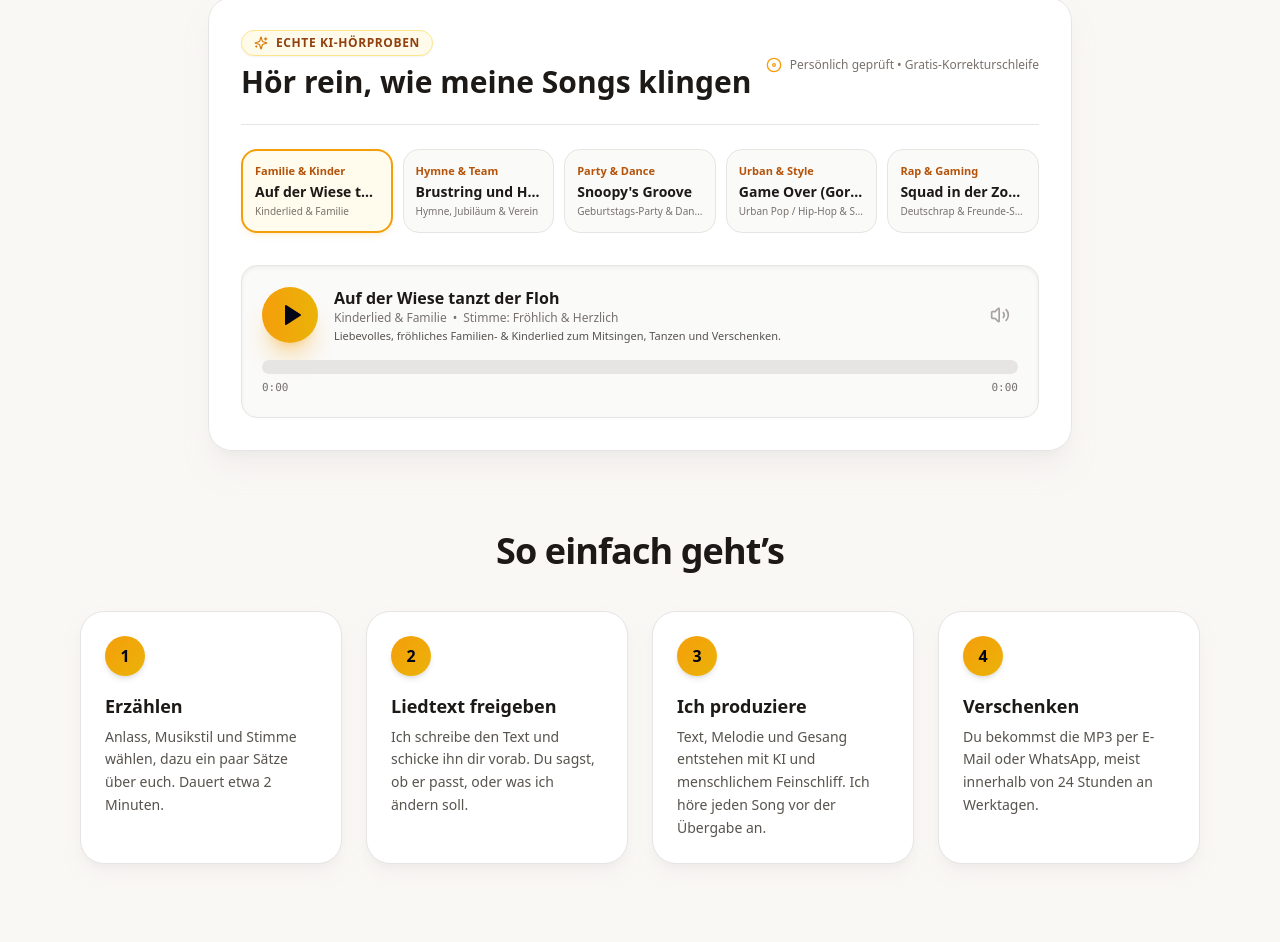
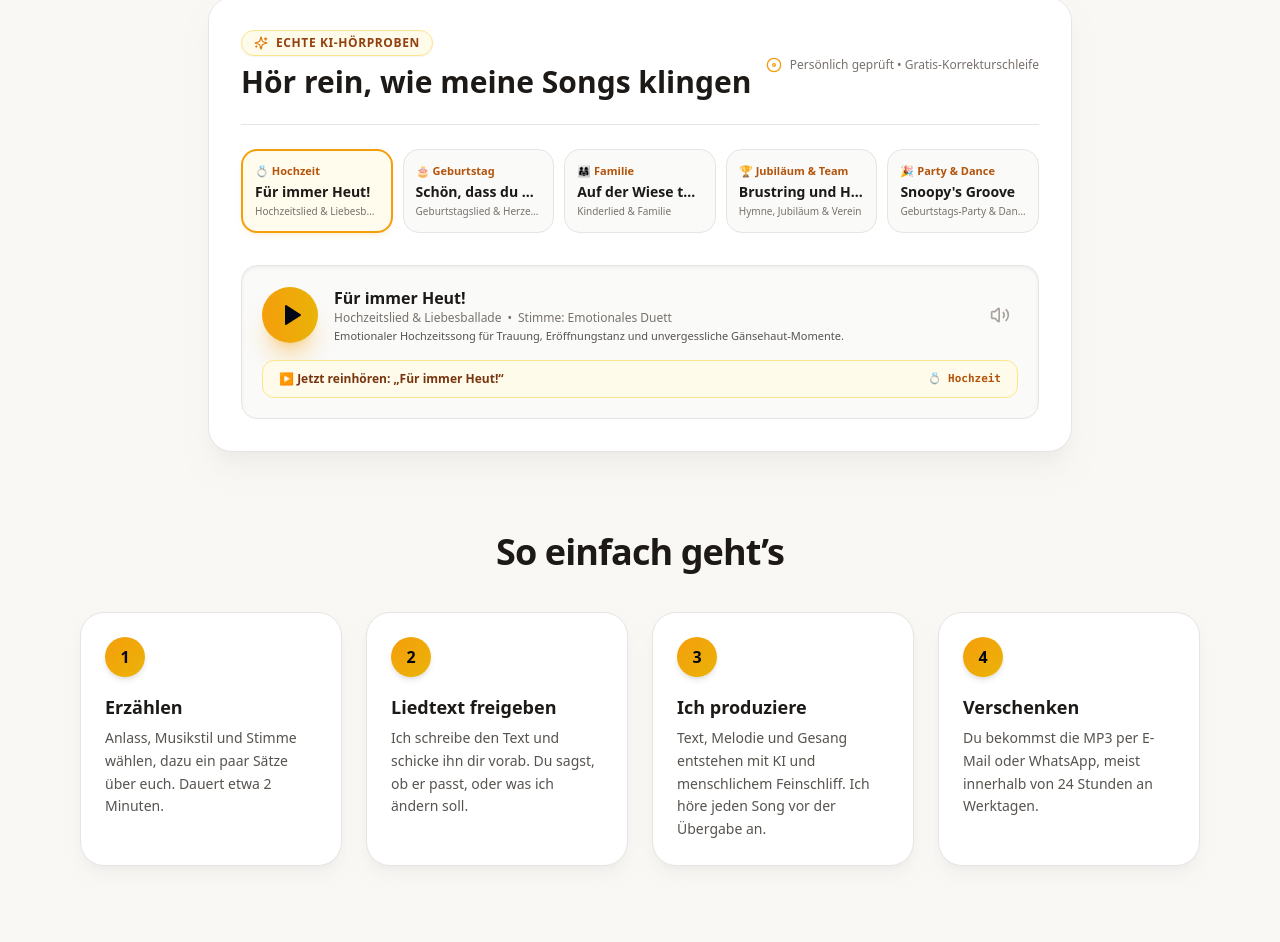
Before and after one commit to dirkonlineservices/mymusicmoment24, a React (Vite) app: page / in a window 1280 px wide. Shown: the part 2148-3090 px from the top of the page. Built offline with nearby package versions, Linux system fonts and the light colour scheme.

Commit message:
feat(audio): put wedding song ('Für immer Heut!') and birthday song ('Schön, dass du da bist!') at #1 and #2 in AudioPlayer

```diff
--- a/src/components/AudioPlayer.jsx
+++ b/src/components/AudioPlayer.jsx
@@ -5,54 +5,54 @@ import { useLanguage } from "../context/LanguageContext";
 
 const PLAYLIST = [
   {
+    id: "fuer-immer-heut",
+    title: "Für immer Heut!",
+    genre: "Hochzeitslied & Liebesballade",
+    categoryLabel: "💍 Hochzeit",
+    vocal: "Emotionales Duett",
+    youtubeId: "MCL9AYpNQa0",
+    description: "Emotionaler Hochzeitssong für Trauung, Eröffnungstanz und unvergessliche Gänsehaut-Momente.",
+    en: { genre: "Wedding song & love ballad", categoryLabel: "💍 Wedding", vocal: "Emotional duet", description: "Emotional wedding song for the ceremony, first dance and unforgettable goosebump moments." },
+  },
+  {
+    id: "schoen-dass-du-da-bist",
+    title: "Schön, dass du da bist!",
+    genre: "Geburtstagslied & Herzensmensch",
+    categoryLabel: "🎂 Geburtstag",
+    vocal: "Modern Pop & Beat",
+    youtubeId: "07dkXAHJ68A",
+    description: "Mitreißender Geburtstags- & Liebes-Song voller Freude, Wertschätzung und persönlichen Erinnerungen.",
+    en: { genre: "Birthday & appreciation song", categoryLabel: "🎂 Birthday", vocal: "Modern pop & beat", description: "Upbeat birthday & love song full of joy, appreciation and personal memories." },
+  },
+  {
     id: "tanzt-der-floh",
     title: "Auf der Wiese tanzt der Floh",
     genre: "Kinderlied & Familie",
-    categoryLabel: "Familie & Kinder",
+    categoryLabel: "👨‍👩‍👧 Familie",
     vocal: "Fröhlich & Herzlich",
     file: "/audio/auf-der-wiese-tanzt-der-floh.mp3",
     description: "Liebevolles, fröhliches Familien- & Kinderlied zum Mitsingen, Tanzen und Verschenken.",
-    en: { genre: "Children's song & family", categoryLabel: "Family & Kids", vocal: "Cheerful & warm", description: "A loving, cheerful family & children's song to sing, dance along to and gift." },
+    en: { genre: "Children's song & family", categoryLabel: "👨‍👩‍👧 Family", vocal: "Cheerful & warm", description: "A loving, cheerful family & children's song to sing, dance along to and gift." },
   },
   {
     id: "brustring-herza",
     title: "Brustring und Herza",
     genre: "Hymne, Jubiläum & Verein",
-    categoryLabel: "Hymne & Team",
+    categoryLabel: "🏆 Jubiläum & Team",
     vocal: "Emotional & Mitreißend",
     file: "/audio/brustring-und-herza.mp3",
     description: "Gänsehaut-Hymne voller Herzblut, Zusammenhalt und Stolz – ideal für Jubiläen, Teams & Freunde.",
-    en: { genre: "Anthem, anniversary & club", categoryLabel: "Anthem & Team", vocal: "Emotional & rousing", description: "A goosebump anthem full of heart, team spirit and pride – ideal for anniversaries, teams & friends." },
+    en: { genre: "Anthem, anniversary & club", categoryLabel: "🏆 Anniversary", vocal: "Emotional & rousing", description: "A goosebump anthem full of heart, team spirit and pride – ideal for anniversaries, teams & friends." },
   },
   {
     id: "snoopy-groove",
     title: "Snoopy's Groove",
     genre: "Geburtstags-Party & Dance",
-    categoryLabel: "Party & Dance",
+    categoryLabel: "🎉 Party & Dance",
     vocal: "Club & Feier-Beat",
     file: "/audio/snoopy-s-groove.mp3",
     description: "Treibender Party-Track mit pulsierendem Groove – perfekt zum Feiern und Anstoßen.",
-    en: { genre: "Birthday party & dance", categoryLabel: "Party & Dance", vocal: "Club & party beat", description: "A driving party track with a pulsing groove – perfect for celebrating." },
-  },
-  {
-    id: "game-over",
-    title: "Game Over (Gorillaz Mode)",
-    genre: "Urban Pop / Hip-Hop & Style",
-    categoryLabel: "Urban & Style",
-    vocal: "Moderne Beats & Flow",
-    file: "/audio/game-over-gorillaz-mode.mp3",
-    description: "Moderner Urban-Sound im unverwechselbaren Gorillaz-Style mit coolem Beat.",
-    en: { genre: "Urban pop / Hip-hop & style", categoryLabel: "Urban & Style", vocal: "Modern beats & flow", description: "A modern urban sound in the distinctive Gorillaz style with a cool beat." },
-  },
-  {
-    id: "squad-warzone",
-    title: "Squad in der Zone (Warzone)",
-    genre: "Deutschrap & Freunde-Song",
-    categoryLabel: "Rap & Gaming",
-    vocal: "Deutschrap & Action",
-    file: "/audio/squad-in-der-zone-warzone.mp3",
-    description: "Packender Deutschrap-Beat über Freundschaft, gemeinsame Nächte, Gaming-Squads und Insider.",
-    en: { genre: "German rap & friends song", categoryLabel: "Rap & Gaming", vocal: "German rap & action", description: "A gripping rap beat about friendship, gaming squads and inside jokes." },
+    en: { genre: "Birthday party & dance", categoryLabel: "🎉 Party & Dance", vocal: "Club & party beat", description: "A driving party track with a pulsing groove – perfect for celebrating." },
   },
 ];
 
@@ -75,18 +75,24 @@ export default function AudioPlayer() {
 
   // Sync track change
   useEffect(() => {
-    if (audioRef.current) {
     if (isFirstMount.current) {
       isFirstMount.current = false;
       // Skip automatic load on first page mount to save 5MB mobile network payload
       return;
     }
+    if (audioRef.current) {
+      if (currentTrack.file) {
         audioRef.current.src = currentTrack.file;
         audioRef.current.load();
         setCurrentTime(0);
         setMilestonesFired({ 25: false, 50: false, 75: false, 100: false });
         if (isPlaying) {
           audioRef.current.play().catch(() => setIsPlaying(false));
+        }
+      } else {
+        audioRef.current.pause();
+        setCurrentTime(0);
+        setDuration(0);
       }
     }
   }, [currentTrackIndex]);
@@ -99,6 +105,18 @@ export default function AudioPlayer() {
   }, [isMuted]);
 
   const handleTogglePlay = () => {
+    if (currentTrack.youtubeId && !currentTrack.file) {
+      if (audioRef.current) audioRef.current.pause();
+      if (isPlaying) {
+        setIsPlaying(false);
+        trackAudioEvent("pause", currentTrack.title, { current_time: 0 });
+      } else {
+        setIsPlaying(true);
+        trackAudioEvent("play", currentTrack.title, { genre: currentTrack.genre });
+      }
+      return;
+    }
+
     if (!audioRef.current) return;
 
     if (isPlaying) {
@@ -154,17 +172,26 @@ export default function AudioPlayer() {
       handleTogglePlay();
       return;
     }
+    const nextTrack = PLAYLIST[index];
     setCurrentTrackIndex(index);
     setCurrentTime(0);
     setMilestonesFired({ 25: false, 50: false, 75: false, 100: false });
-    if (audioRef.current) {
-      audioRef.current.src = PLAYLIST[index].file;
+
+    if (nextTrack.youtubeId && !nextTrack.file) {
+      if (audioRef.current) audioRef.current.pause();
+      setIsPlaying(true);
+      trackAudioEvent("play", nextTrack.title, { genre: nextTrack.genre });
+      return;
+    }
+
+    if (audioRef.current && nextTrack.file) {
+      audioRef.current.src = nextTrack.file;
       audioRef.current.load();
       audioRef.current
         .play()
         .then(() => {
           setIsPlaying(true);
-          trackAudioEvent("play", PLAYLIST[index].title, { genre: PLAYLIST[index].genre });
+          trackAudioEvent("play", nextTrack.title, { genre: nextTrack.genre });
         })
         .catch(() => {
           setIsPlaying(false);
@@ -213,7 +240,7 @@ export default function AudioPlayer() {
         {/* Hidden HTML5 Audio Element */}
         <audio
           ref={audioRef}
-          src={currentTrack.file}
+          src={currentTrack.file || undefined}
           onTimeUpdate={handleTimeUpdate}
           onLoadedMetadata={handleLoadedMetadata}
           onEnded={handleEnded}
@@ -275,7 +302,30 @@ export default function AudioPlayer() {
             </button>
           </div>
 
-          {/* Progress Bar (Touch-friendly height) */}
+          {currentTrack.youtubeId && !currentTrack.file ? (
+            isPlaying ? (
+              <div className="relative w-full aspect-video max-h-64 rounded-xl overflow-hidden border border-stone-200 bg-black shadow-md">
+                <iframe
+                  key={`${currentTrack.youtubeId}-${isMuted ? "muted" : "unmuted"}`}
+                  src={`https://www.youtube-nocookie.com/embed/${currentTrack.youtubeId}?autoplay=1&rel=0${isMuted ? "&mute=1" : ""}`}
+                  title={currentTrack.title}
+                  allow="accelerometer; autoplay; clipboard-write; encrypted-media; gyroscope; picture-in-picture"
+                  allowFullScreen
+                  className="w-full h-full border-0"
+                />
+              </div>
+            ) : (
+              <button
+                type="button"
+                onClick={handleTogglePlay}
+                className="w-full flex items-center justify-between px-4 py-2.5 rounded-xl bg-amber-50 hover:bg-amber-100/80 border border-amber-200 text-amber-900 text-xs font-semibold transition cursor-pointer"
+              >
+                <span>▶ {en ? `Click to listen to "${currentTrack.title}"` : `Jetzt reinhören: „${currentTrack.title}“`}</span>
+                <span className="text-[11px] font-mono text-amber-700">{ shownTrack.categoryLabel }</span>
+              </button>
+            )
+          ) : (
+            /* Progress Bar (Touch-friendly height) */
             <div className="space-y-1.5">
               <div
                 className="relative w-full h-3 sm:h-3.5 bg-stone-200 rounded-full overflow-hidden cursor-pointer"
@@ -296,6 +346,7 @@ export default function AudioPlayer() {
                 <span>{formatTime(duration)}</span>
               </div>
             </div>
+          )}
         </div>
 
       </div>
```
Lines whose indentation alone changed are shown as unchanged.
